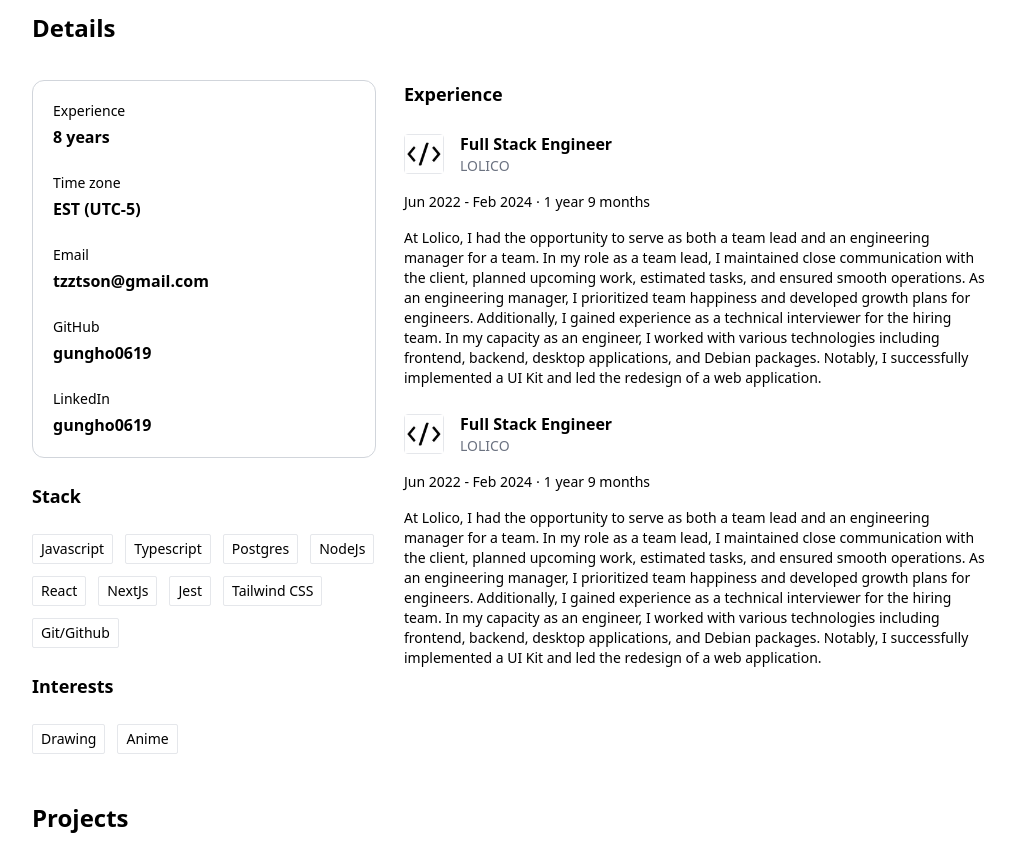
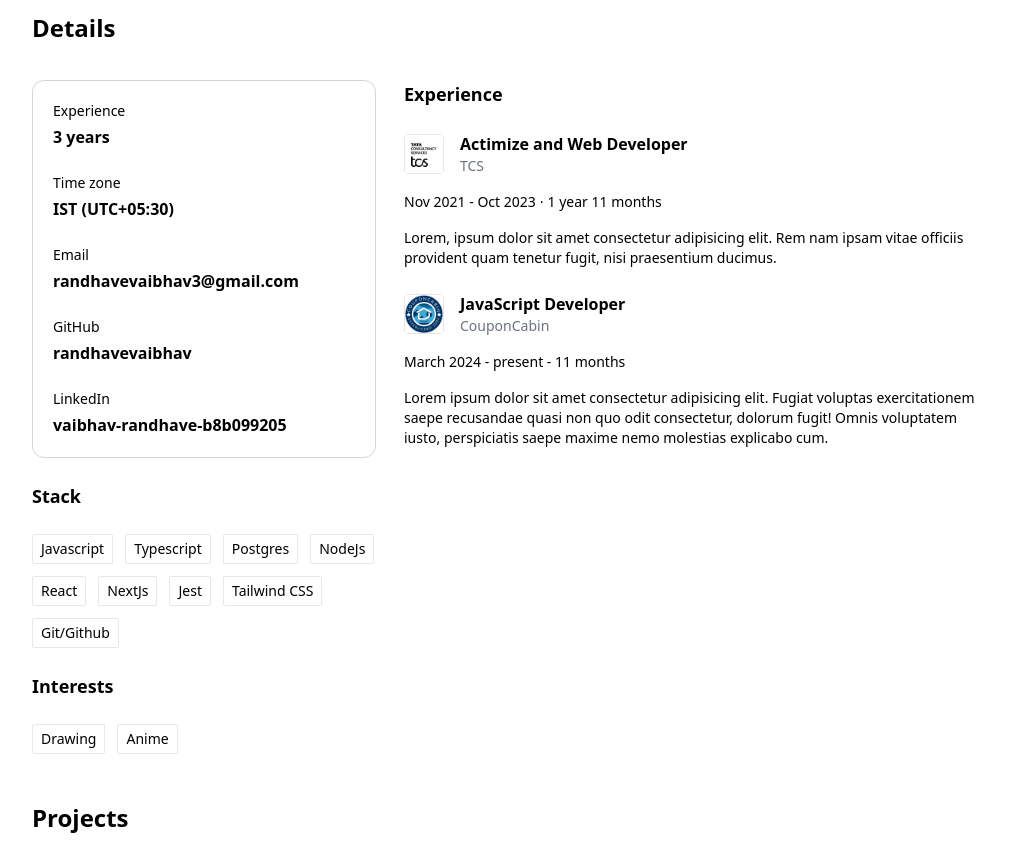
Before and after one commit to randhavevaibhav/PortFReact, a React (Vite) app: page /about in a window 1280 px wide. Shown: the part 600-1465 px from the top of the page, without its empty margins (128-1143 px from the left). Built offline with nearby package versions, Linux system fonts and the light colour scheme.

Commit message:
added personal changes and vercel json for 404 Error

```diff
--- a/src/components/Navbar.jsx
+++ b/src/components/Navbar.jsx
@@ -28,10 +28,10 @@ const Navbar = () => {
 
           <div className="ml-auto flex gap-4">
             {/* <!-- Social media icons --> */}
-            <a href="#">
+            <a href="https://github.com/randhavevaibhav" target="_blank">
               <img src={gitHubLogo} width="30" height="30" alt="github logo" />
             </a>
-            <a href="#">
+            <a href="https://www.linkedin.com/in/vaibhav-randhave-b8b099205/" target="_blank">
               <img
                 src={linkedInLogo}
                 width="30"
--- a/src/pages/About/AboutPage.jsx
+++ b/src/pages/About/AboutPage.jsx
@@ -1,6 +1,8 @@
 import MainPageLayout from "../../components/MainPageLayout";
 import CompanyImg from "../../assets/images/company_1.webp";
 import ProjectImg from "../../assets/images/project_1.webp";
+import TCSImg from "../../assets/images/tata_consultancy_services_logo.jpeg";
+import CouponCabinImg from "../../assets/images/couponcabin_com_logo.jpeg";
 import testImg from "../../assets/images/test.jpg";
 import "./AboutPage.css";
 import Section from "../../components/Section";
@@ -60,23 +62,23 @@ const AboutPage = () => {
               <div className="flex flex-col gap-6 shrink-0 border rounded-xl border-gray-300 p-5 w-full">
                 <div>
                   <div className="mb-1 text-sm">Experience</div>
-                  <div className="font-semibold">8 years</div>
+                  <div className="font-semibold">3 years</div>
                 </div>
                 <div>
                   <div className="mb-1 text-sm">Time zone</div>
-                  <div className="font-semibold">EST (UTC-5)</div>
+                  <div className="font-semibold">IST (UTC+05:30)</div>
                 </div>
                 <div>
                   <div className="mb-1 text-sm">Email</div>
-                  <div className="font-semibold">tzztson@gmail.com</div>
+                  <div className="font-semibold">randhavevaibhav3@gmail.com</div>
                 </div>
                 <div>
                   <div className="mb-1 text-sm">GitHub</div>
-                  <div className="font-semibold">gungho0619</div>
+                  <div className="font-semibold">randhavevaibhav</div>
                 </div>
                 <div>
                   <div className="mb-1 text-sm">LinkedIn</div>
-                  <div className="font-semibold">gungho0619</div>
+                  <div className="font-semibold">vaibhav-randhave-b8b099205</div>
                 </div>
               </div>
               {/* <!-- Experience div --> */}
@@ -147,7 +149,7 @@ const AboutPage = () => {
                   {/* <!-- company image --> */}
                   <div className="h-10 w-10 rounded border">
                     <img
-                      src={CompanyImg}
+                      src={TCSImg}
                       width="60"
                       loading="lazy"
                       alt="company image"
@@ -158,10 +160,10 @@ const AboutPage = () => {
                   {/* <!-- position/company name --> */}
                   <div>
                     {/* <!-- position --> */}
-                    <div className="font-semibold">Full Stack Engineer</div>
+                    <div className="font-semibold">Actimize and Web Developer</div>
                     {/* <!-- position --> */}
                     {/* <!-- company name --> */}
-                    <div className="text-sm text-gray-500">LOLICO</div>
+                    <div className="text-sm text-gray-500">TCS</div>
                     {/* <!-- company name --> */}
                   </div>
                   {/* <!-- position/company name --> */}
@@ -169,23 +171,12 @@ const AboutPage = () => {
                 {/* <!-- title --> */}
                 {/* <!-- dates --> */}
                 <div className="text-sm">
-                  Jun 2022 - Feb 2024 ⋅ 1 year 9 months
+                  Nov 2021 - Oct 2023 ⋅ 1 year 11 months
                 </div>
                 {/* <!-- dates --> */}
                 {/* <!-- description --> */}
                 <div className="text-sm">
-                  At Lolico, I had the opportunity to serve as both a team lead
-                  and an engineering manager for a team. In my role as a team
-                  lead, I maintained close communication with the client,
-                  planned upcoming work, estimated tasks, and ensured smooth
-                  operations. As an engineering manager, I prioritized team
-                  happiness and developed growth plans for engineers.
-                  Additionally, I gained experience as a technical interviewer
-                  for the hiring team. In my capacity as an engineer, I worked
-                  with various technologies including frontend, backend, desktop
-                  applications, and Debian packages. Notably, I successfully
-                  implemented a UI Kit and led the redesign of a web
-                  application.
+                  Lorem, ipsum dolor sit amet consectetur adipisicing elit. Rem nam ipsam vitae officiis provident quam tenetur fugit, nisi praesentium ducimus.
                 </div>
                 {/* <!-- description --> */}
               </div>
@@ -198,7 +189,7 @@ const AboutPage = () => {
                   {/* <!-- company image --> */}
                   <div className="h-10 w-10 rounded border">
                     <img
-                      src={CompanyImg}
+                      src={CouponCabinImg}
                       width="60"
                       loading="lazy"
                       alt="company image"
@@ -209,10 +200,10 @@ const AboutPage = () => {
                   {/* <!-- position/company name --> */}
                   <div>
                     {/* <!-- position --> */}
-                    <div className="font-semibold">Full Stack Engineer</div>
+                    <div className="font-semibold">JavaScript Developer</div>
                     {/* <!-- position --> */}
                     {/* <!-- company name --> */}
-                    <div className="text-sm text-gray-500">LOLICO</div>
+                    <div className="text-sm text-gray-500">CouponCabin</div>
                     {/* <!-- company name --> */}
                   </div>
                   {/* <!-- position/company name --> */}
@@ -220,23 +211,12 @@ const AboutPage = () => {
                 {/* <!-- title --> */}
                 {/* <!-- dates --> */}
                 <div className="text-sm">
-                  Jun 2022 - Feb 2024 ⋅ 1 year 9 months
+                  March 2024 - present - 11 months
                 </div>
                 {/* <!-- dates --> */}
                 {/* <!-- description --> */}
                 <div className="text-sm">
-                  At Lolico, I had the opportunity to serve as both a team lead
-                  and an engineering manager for a team. In my role as a team
-                  lead, I maintained close communication with the client,
-                  planned upcoming work, estimated tasks, and ensured smooth
-                  operations. As an engineering manager, I prioritized team
-                  happiness and developed growth plans for engineers.
-                  Additionally, I gained experience as a technical interviewer
-                  for the hiring team. In my capacity as an engineer, I worked
-                  with various technologies including frontend, backend, desktop
-                  applications, and Debian packages. Notably, I successfully
-                  implemented a UI Kit and led the redesign of a web
-                  application.
+                  Lorem ipsum dolor sit amet consectetur adipisicing elit. Fugiat voluptas exercitationem saepe recusandae quasi non quo odit consectetur, dolorum fugit! Omnis voluptatem iusto, perspiciatis saepe maxime nemo molestias explicabo cum.
                 </div>
                 {/* <!-- description --> */}
               </div>
--- a/src/pages/HomePage.jsx
+++ b/src/pages/HomePage.jsx
@@ -11,7 +11,7 @@ const HomePage = () => {
       <MainPageLayout>
         {/* <!-- Hero --> */}
         <div className="brand_name py-6">
-          <h1 className="text-4xl">XYZ xyz</h1>
+          <h1 className="text-4xl">Vaibhav Randhave</h1>
         </div>
         <Section className={`py-6 gap-9`}>
           <p className="text-base text-base-text-weak sm:text-lg">
@@ -50,7 +50,7 @@ const HomePage = () => {
           <p>
             Email me at{" "}
             <a href="#" className="underline">
-              test@gmail.com
+              randhavevaibhav3@gmail.com
             </a>
           </p>
           <a href="#" className="underline">
```
Also changed, not shown: src/assets/images/couponcabin_com_logo.jpeg (added), src/assets/images/tata_consultancy_services_logo.jpeg (added), vercel.json (added).
